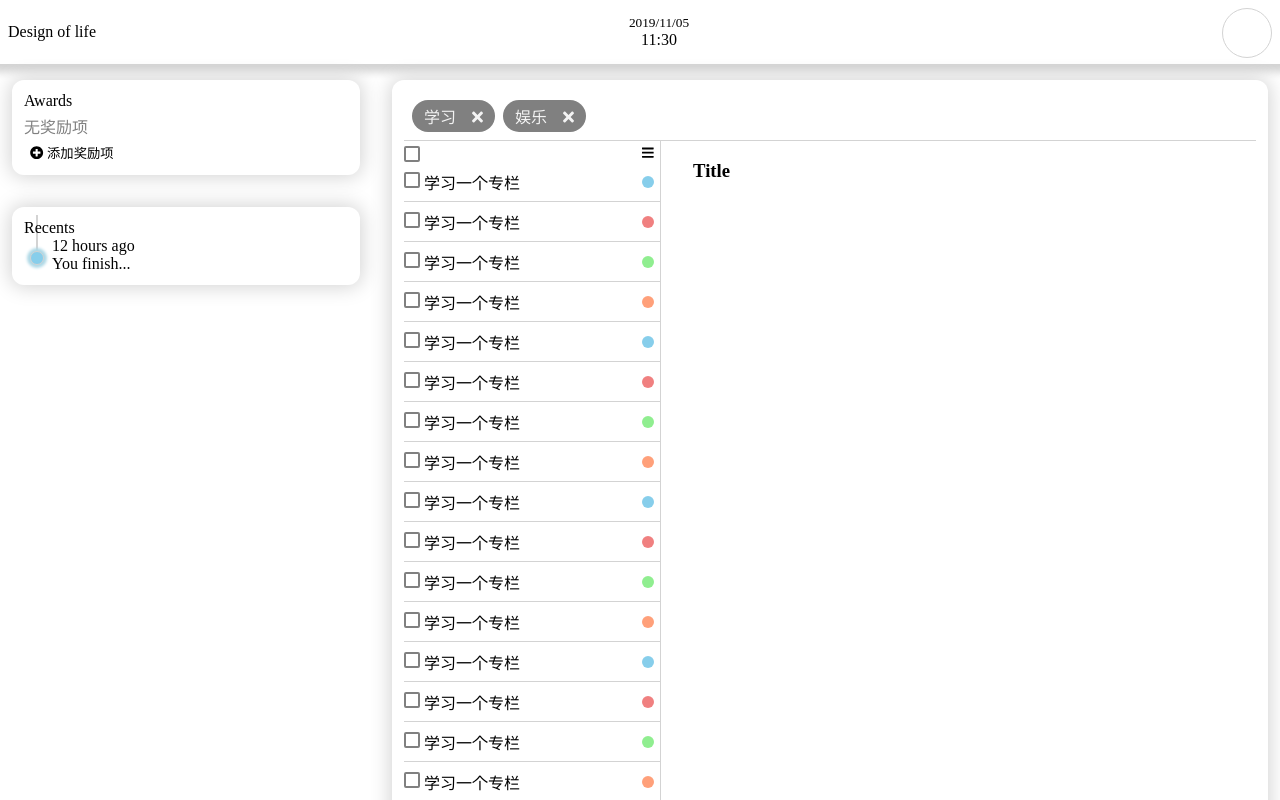
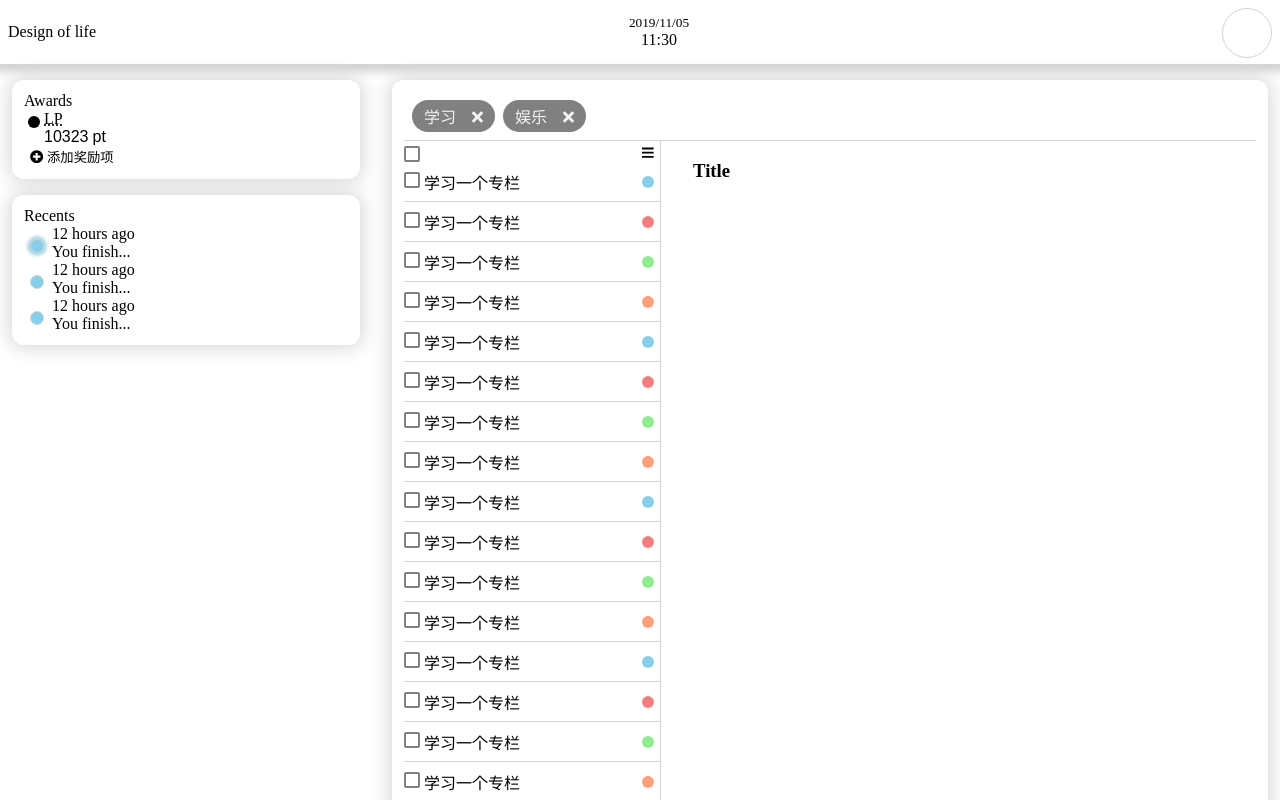
Before and after one commit to codimiracle/design-of-life-frontend, a Next.js app: page / in a window 1280 px wide. Shown: the top 800 px of the page. Built offline with nearby package versions, Linux system fonts and the light colour scheme.

Commit message:
polish home page and app component

```diff
--- a/components/app.js
+++ b/components/app.js
@@ -9,6 +9,10 @@ export default class App extends React.Component {
         document.addEventListener('selectstart', function (e) { e.preventDefault(); });
     }
     render() {
-        return <div className="app">{this.props.children}</div>
+        return (
+            <div className="app">
+                {this.props.children}
+            </div>
+        );
     }
 }
--- a/pages/index.js
+++ b/pages/index.js
@@ -4,10 +4,35 @@ import LifeDesignPanel from '../components/life-design-panel';
 import DefaultLayout from '../layout/default-layout';
 import App from '../components/app';
 
-const awards = [];
+const awards = [
+    {
+        id:324,
+        userId: 234,
+        value: 10323,
+        name: 'LP',
+        color: 'black',
+        description: 'this is description'
+    }
+];
 const recents = [
     {
         id: 12,
+        userId: 324,
+        statusFrom: '',
+        stausTo: '',
+        operation: '',
+        createdTime: new Date().toISOString()
+    },
+    {
+        id: 15,
+        userId: 324,
+        statusFrom: '',
+        stausTo: '',
+        operation: '',
+        createdTime: new Date().toISOString()
+    },
+    {
+        id: 18,
         userId: 324,
         statusFrom: '',
         stausTo: '',
@@ -34,7 +59,7 @@ const Home = () => (
                 width: 348px;
             }
             section + section {
-                margin-top: 32px;
+                margin-top: 16px;
             }
             .main {
                 margin-left: 32px;
@@ -49,6 +74,7 @@ const Home = () => (
                 color: grey;
             }
             .panel {
+                background-color: white;
                 padding: 12px;
                 border-radius: 12px;
                 box-shadow: 0 0 20px 2px lightgrey;
```
